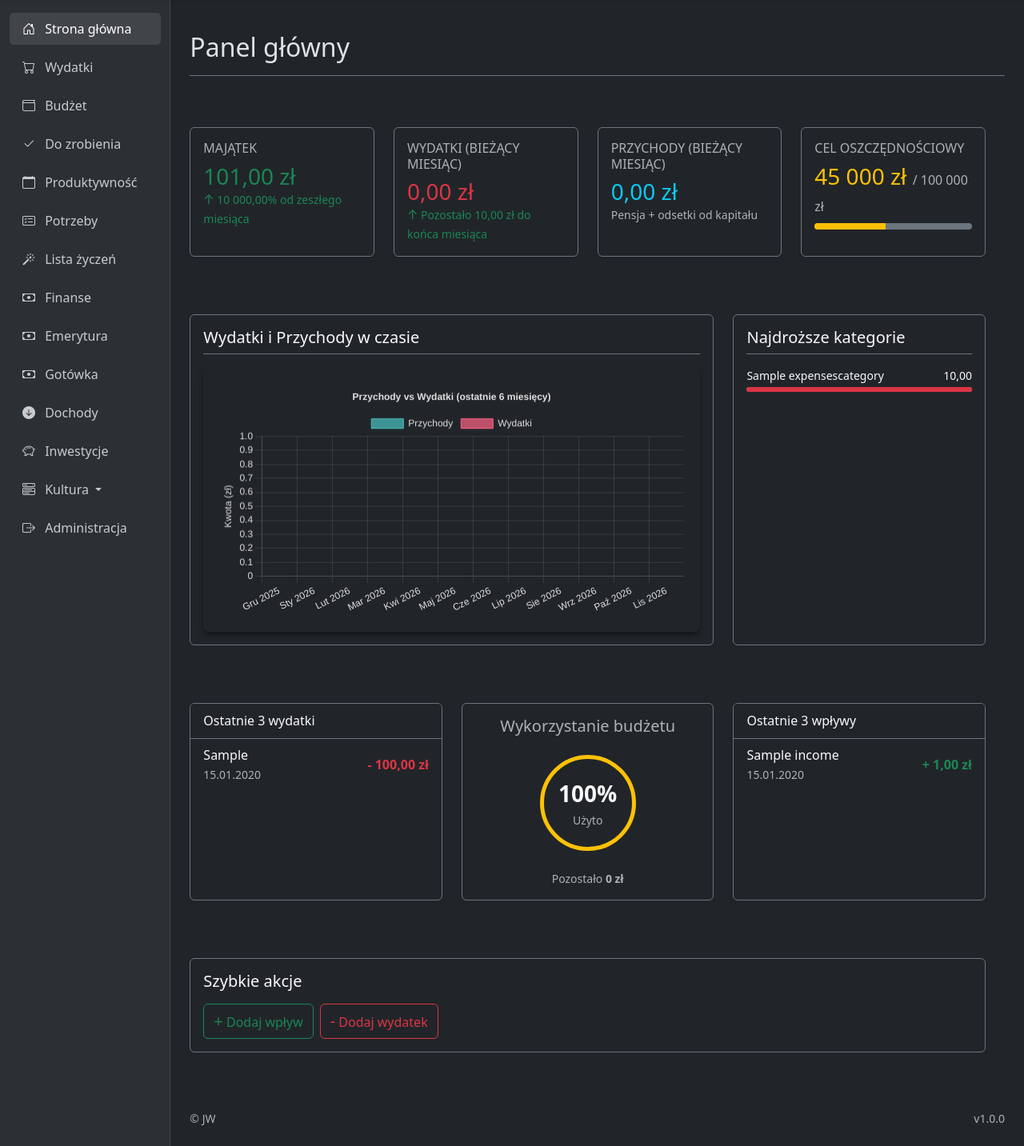
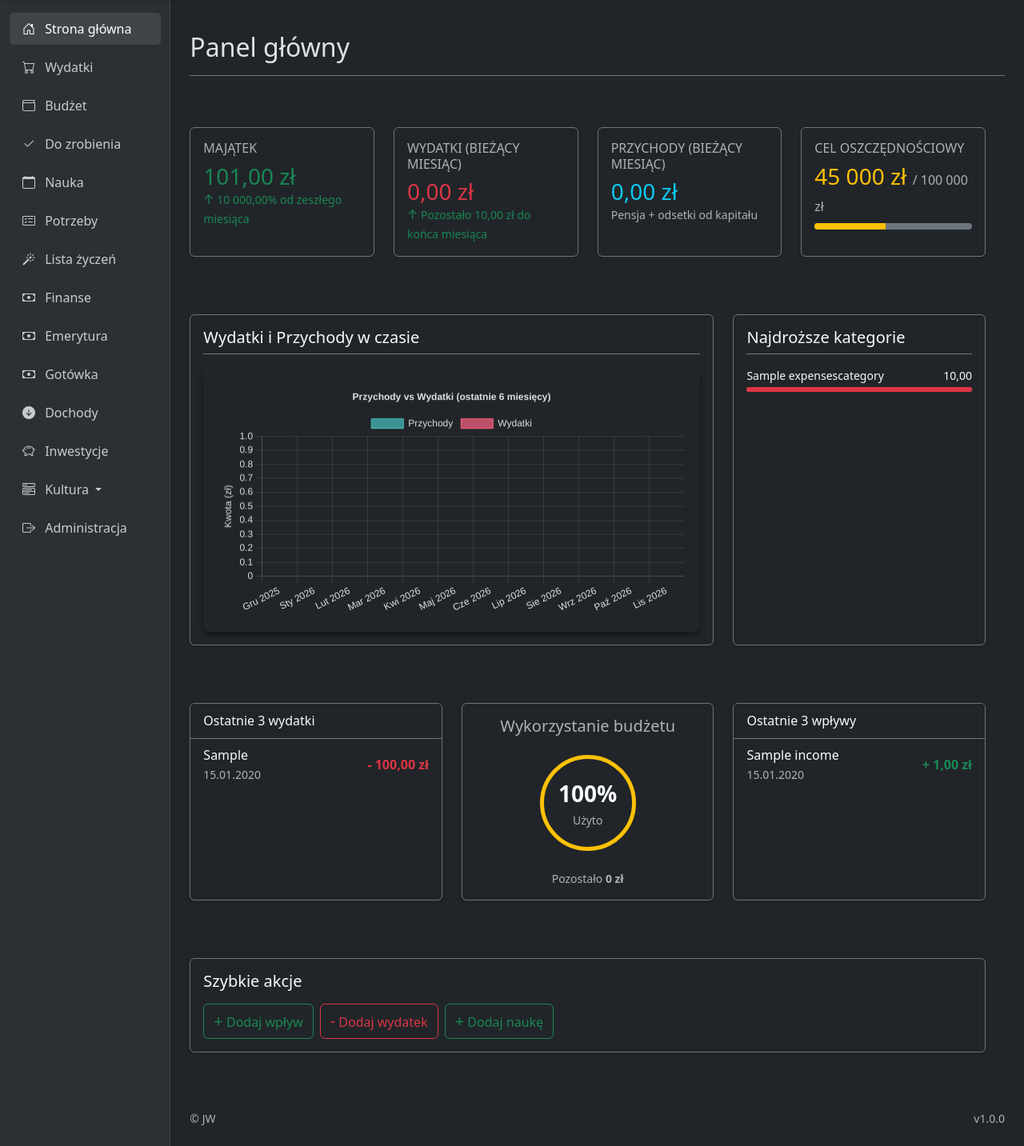
Before and after one commit to spirytus100/ogarniacz, a Django app: page / in a window 1280 px wide. Shown: the part 51-1484 px from the top of the page at 80% size. Run offline with Django 5.2, Linux system fonts and the light colour scheme; a user stored in the database is signed in; tables that the repository leaves empty hold one stand-in row (values such as "Sample post"); parts of the project's set-up code (start-up, migrations or seed data) failed here and were passed over.

Commit message:
Zmiana nazwy na nauka

```diff
--- a/dashboard/templates/dashboard/index.html
+++ b/dashboard/templates/dashboard/index.html
@@ -202,6 +202,9 @@
                     <a href="/expenses/new" class="btn btn-outline-danger">
                         <span class="fs-5">-</span> Dodaj wydatek
                     </a>
+                    <a href="/life/learning/new" class="btn btn-outline-success">
+                        <span class="fs-5">+</span> Dodaj naukę
+                    </a>
                 </div>
             </div>
         </div>
--- a/templates/base.html
+++ b/templates/base.html
@@ -124,7 +124,7 @@
                         <li class="nav-item mb-2">
                             <a class="nav-link" href="/life/learning/dashboard/">
                                 <i class="bi bi-calendar me-2"></i>
-                                Produktywność
+                                Nauka
                             </a>
                         </li>
                         <li class="nav-item mb-2">
```
Also changed, not shown: life/templates/activities/dashboard.html (+11 -3 lines).
